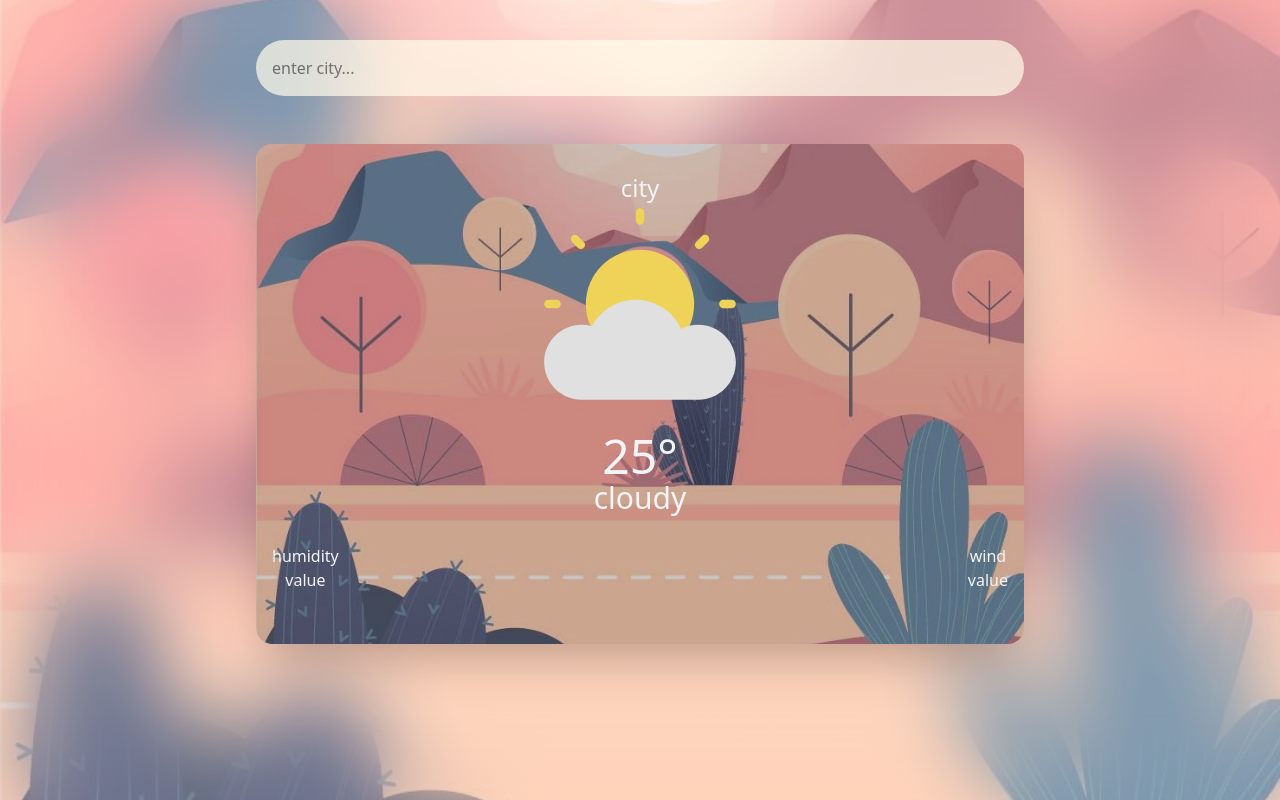
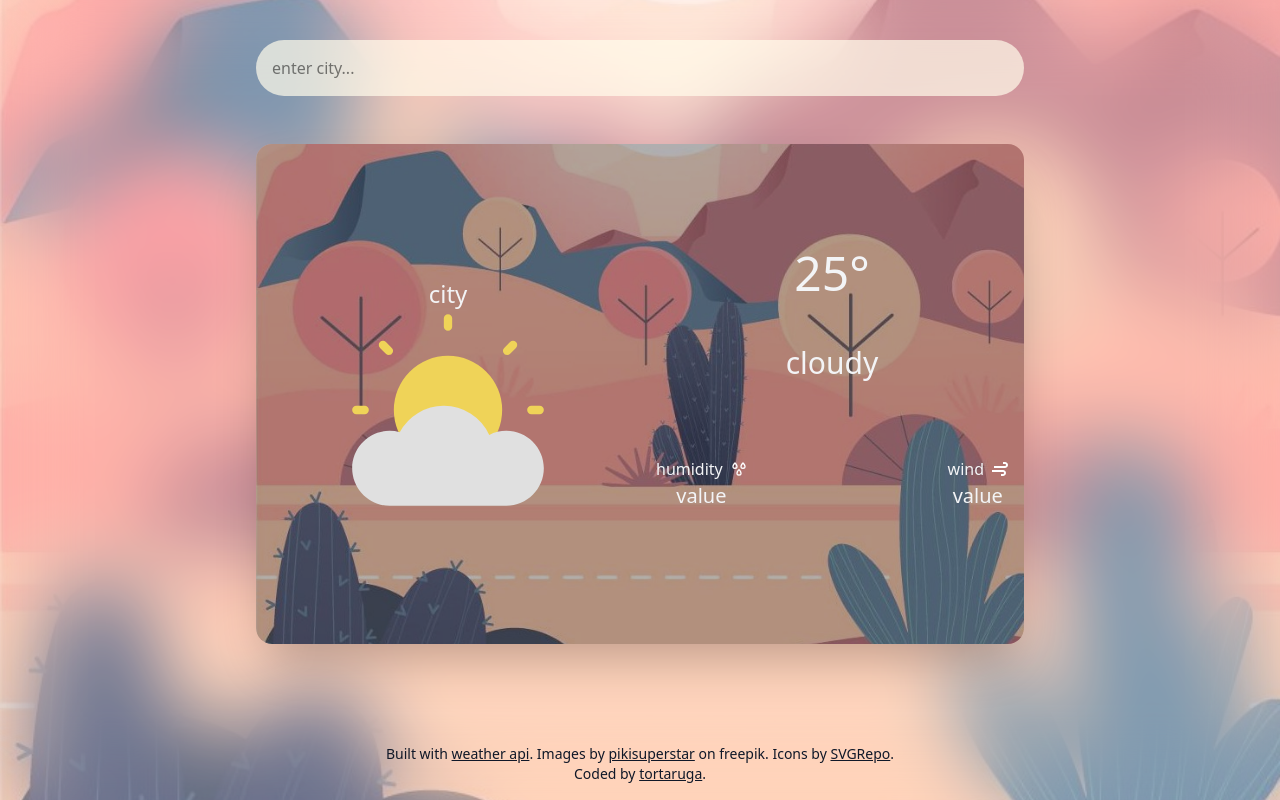
Before and after one commit to tortaruga/weather-app, a website: page index.html in a window 1280 px wide. Drawn offline with Linux system fonts and the light colour scheme; no server answers.

Commit message:
added credits and README.md

```diff
--- a/index.html
+++ b/index.html
@@ -3,10 +3,11 @@
 <head>
     <meta charset="UTF-8">
     <meta name="viewport" content="width=device-width, initial-scale=1.0">
+    <link rel="shortcut icon" href="./images/favicon.svg" type="image/svg+xml">
     <title>Weather App</title>
     <link rel="stylesheet" href="./src/output.css">
 </head>
-<body class="m-0 relative min-h-[100vh]">
+<body class="m-0 relative min-h-[100vh] max-w-dvw overflow-x-hidden">
     <!-- blurred bg -->
     <img src="./images/evening.jpg" class="bg-img absolute inset-0 w-dvw h-full object-cover z-0" alt="" aria-hidden="true">
     <div class="absolute inset-0 bg-white/10 backdrop-blur-2xl w-dvw h-full pointer-events-none"></div>
@@ -19,26 +20,26 @@
         <div class="weather-container relative shadow-2xl md:aspect-video text-gray-100 my-12 rounded-2xl max-w-3xl mx-auto min-h-[500px]">
             <img src="./images/evening.jpg" alt="" class="bg-img weather-bg rounded-2xl object-cover w-full h-full absolute" />
 
-            <div class="content bg-black/20 relative w-full rounded-2xl h-full flex md:flex-row flex-col items-center justify-between min-h-[500px]">
+            <div class="content bg-black/30  relative w-full rounded-2xl h-full flex md:flex-row flex-col items-center justify-between min-h-[500px]">
              <div class="error text-center hidden bg-black/10 rounded-[inherit] w-full h-full absolute justify-center items-center">Something went wrong. Try again.</div>
-             <div class="wrapper w-full h-full">
+             <div class="wrapper w-full h-full flex md:flex-row flex-col items-center justify-between">
               <div class="text-center py-7 w-full">
                 <p id="city" class="px-4 relative z-20 text-2xl">city</p>
                 <img src="./images/sunny.svg" id="weather-icon" alt="" class="m-auto max-w-50 relative z-20" />
               </div>
 
-              <div class="w-full text-center" >
+              <div class="w-full text-center md:flex flex-col items-center justify-center gap-12  h-full " >
                  <p id="temp" class="px-4 relative z-20 text-5xl">25°</p>
                  <p id="condition" class="px-4 relative text-3xl z-20">cloudy</p>
                  <div class="stats px-4 py-7 relative z-20 flex justify-between w-full">
                    <div class="humidity">
-                    <p>humidity</p>
-                    <p id="humidity">value</p>
+                    <p class="flex gap-2 items-center"> humidity <img src="./images/humidity.svg" class="w-4" alt=""></p>
+                    <p id="humidity" class="text-[20px]">value</p>
                    </div>
 
                    <div class="wind relative z-20">
-                    <p>wind</p>
-                    <p id="wind">value</p>
+                    <p class="flex gap-2 items-center">wind <img src="./images/wind.svg" class="w-4" alt=""></p>
+                    <p id="wind" class="text-[20px]">value</p>
                    </div>
                  </div>
               </div>
@@ -48,8 +49,12 @@
 
     </main>
 
-    <footer>
+    <footer class="relative z-20 p-3 text-center text-sm text-gray-900">
         <!-- credits -->
+         <p>Built with <a class="underline" href="https://www.weatherapi.com/" target="_blank"> weather api</a>.
+        Images by <a class="underline" href="https://www.freepik.com/author/pikisuperstar" target="_blank">pikisuperstar</a> on freepik.
+        Icons by <a class="underline" href="https://www.svgrepo.com/" target="_blank">SVGRepo</a>.</p>
+        <p>Coded by <a class="underline" href="https://github.com/tortaruga" target="_blank">tortaruga</a>.</p>
     </footer>
 
     <script src="./app.js" type="module"></script>
```
Also changed, not shown: README.md (added), images/favicon.svg (added), images/humidity.svg (added), images/wind.svg (added), src/output.css.
